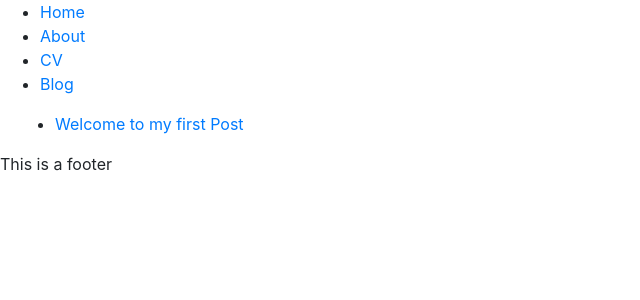
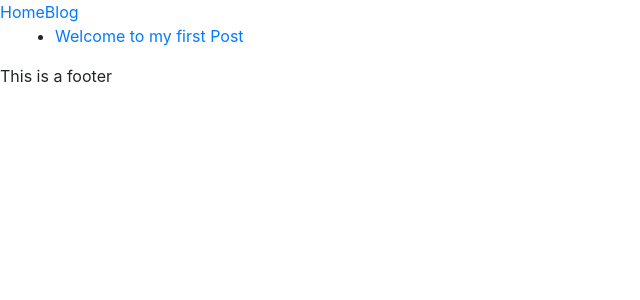
Before and after one commit to warwick-robbatterbee/warwick-robbatterbee.github.io, a Jekyll site: the page built from index.html, in a window 1280 px wide. Shown: the top 300 px of the page, without its empty margins (0-640 px from the left). Built offline with Jekyll 4.4.1, drawn with Linux system fonts in a browser that asks for light colours; nearby versions of some CDN libraries.

Commit message:
Update header.html

```diff
--- a/_includes/header.html
+++ b/_includes/header.html
@@ -1,8 +1,6 @@
 <nav>
-	    		<ul>
-	        		<li><a href="/">Home</a></li>
-		        	<li><a href="/about">About</a></li>
-	        		<li><a href="/cv">CV</a></li>
-	        		<li><a href="/blog">Blog</a></li>
+	    		<ul class="nav">
+	        		<li class="nav-item"><a href="/">Home</a></li>
+	        		<li class="nav-item"><a href="/blog">Blog</a></li>
 	    		</ul>
 			</nav>
```
